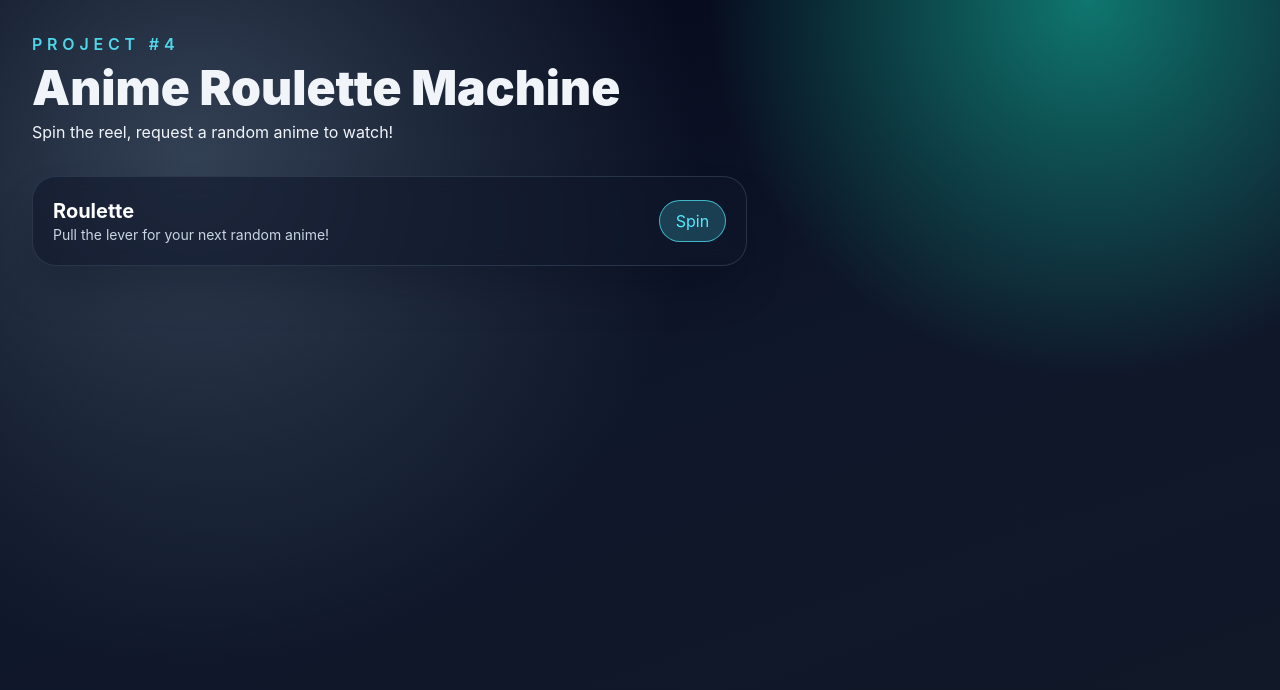
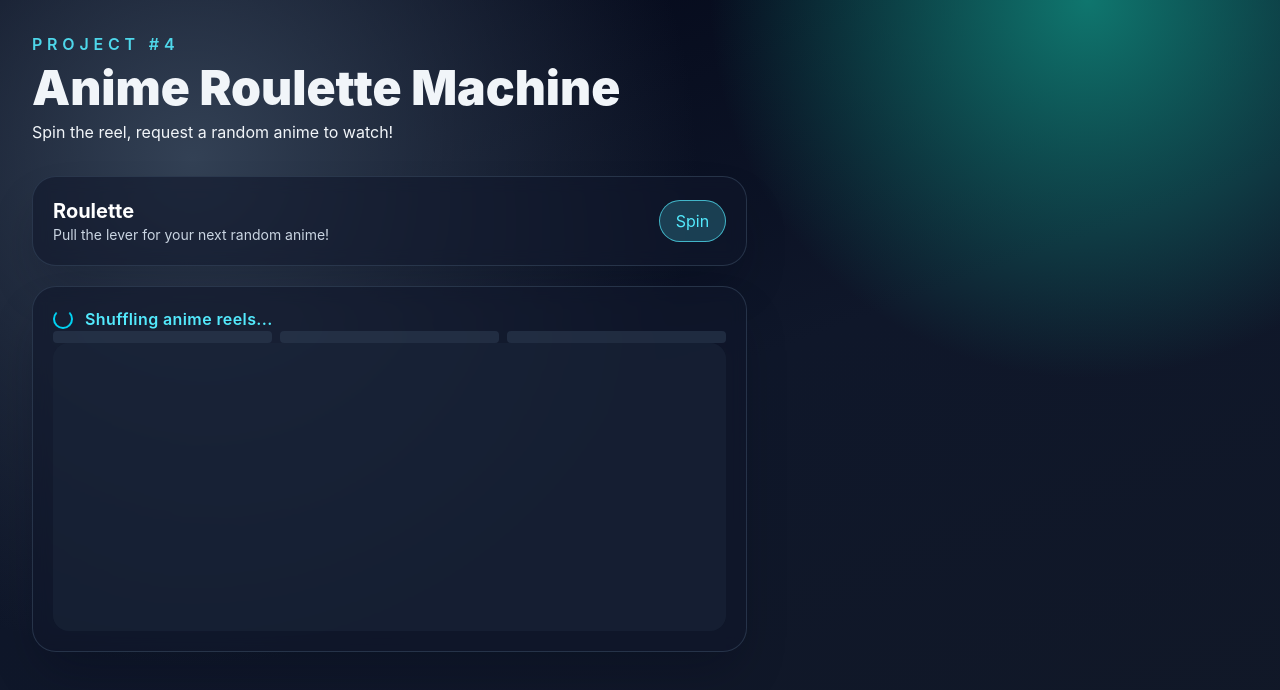
Before and after one commit to Lguille6/anime-roulette-watchlist, a Vue app: page / in a window 1280 px wide. Shown: the top 690 px of the page. Built offline with nearby package versions, Linux system fonts and the light colour scheme.

Commit message:
added animecard loading

```diff
--- /dev/null
+++ b/src/components/AnimeCard.vue
@@ -0,0 +1,46 @@
+<script setup>
+const props = defineProps({
+  anime: {
+    type: Object,
+    default: null,
+  },
+  loading: {
+    type: Boolean,
+    default: false,
+  },
+  error: {
+    type: String,
+    default: '',
+  },
+  inWatchlist: {
+    type: Boolean,
+    default: false,
+  },
+})
+</script>
+
+<template>
+  <section
+    class="rounded-3xl border border-slate-700/70 bg-slate-900/60 p-5 shadow-2xl shadow-slate-950/30 backdrop-blur-sm"
+  >
+    <div
+      v-if="props.loading"
+      class="gap-y-4"
+    >
+      <div class="flex items-center gap-3 text-cyan-300">
+        <div
+          class="h-5 w-5 animate-spin rounded-full border-2 border-cyan-400 border-t-transparent"
+        ></div>
+        <p class="font-semibold tracking-wide">Shuffling anime reels...</p>
+      </div>
+      <div class="grid grid-cols-3 gap-2">
+        <div class="h-3 animate-pulse rounded bg-slate-700"></div>
+        <div class="h-3 animate-pulse rounded bg-slate-700"></div>
+        <div class="h-3 animate-pulse rounded bg-slate-700"></div>
+      </div>
+      <div class="h-72 animate-pulse rounded-2xl bg-slate-800"></div>
+    </div>
+
+    <div v-else>Done</div>
+  </section>
+</template>
--- a/src/pages/HomePage.vue
+++ b/src/pages/HomePage.vue
@@ -1,5 +1,9 @@
-<script setup></script>
-const spin = () => alert('Hello!')
+<script setup>
+import AnimeCard from '@/components/AnimeCard.vue'
+const spin = () => {
+  console.log('Spin the roulette!')
+}
+</script>
 
 <template>
   <main
@@ -32,6 +36,7 @@
               </button>
             </div>
           </div>
+          <AnimeCard :loading="true" />
         </section>
       </div>
     </div>
```
